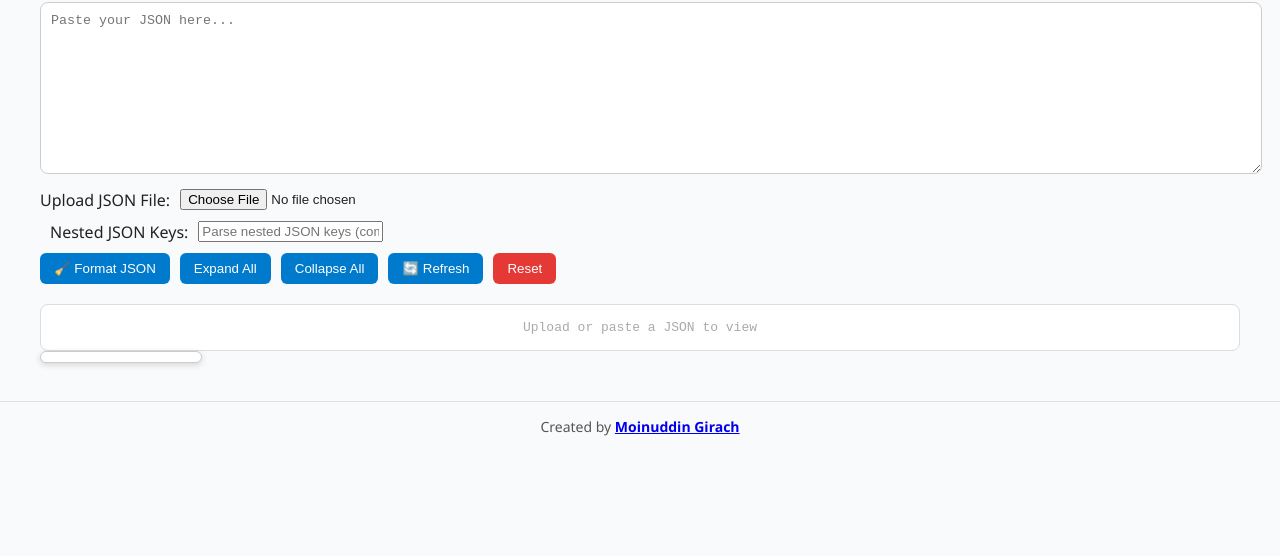
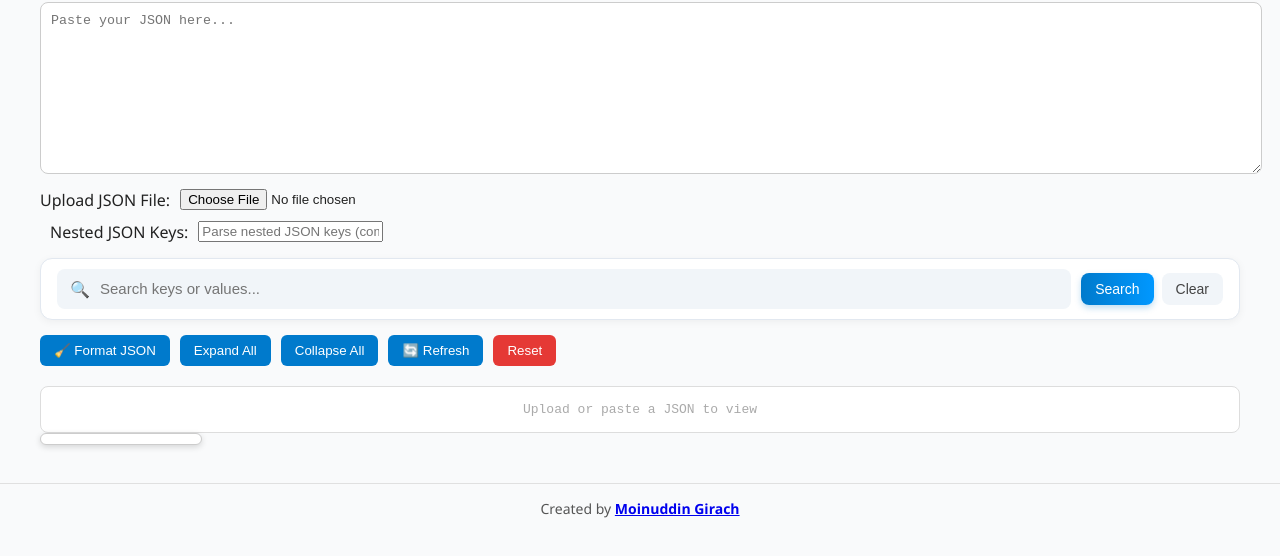
Before and after one commit to magirach/json_diff_viewer, a plain HTML site: page viewer/index.html in a window 1280 px wide. Shown: the part 124-680 px from the top of the page. Drawn offline with Linux system fonts and the light colour scheme.

Commit message:
search added

```diff
--- a/viewer/index.html
+++ b/viewer/index.html
@@ -30,6 +30,24 @@
       <input type="text" id="nestedKeys" placeholder="Parse nested JSON keys (comma-separated)"
         title="Keys containing JSON strings to parse" />
     </div>
+
+    <!-- Search Section -->
+    <div class="search-bar">
+  <div class="search-input-container">
+    <span class="search-icon">🔍</span>
+    <input
+      type="text"
+      id="searchBox"
+      placeholder="Search keys or values..."
+      aria-label="Search JSON"
+    />
+  </div>
+  <div class="search-buttons">
+    <button id="searchBtn" class="primary">Search</button>
+    <button id="clearSearch" class="secondary">Clear</button>
+  </div>
+</div>
+
 
     <!-- Action Buttons -->
     <div class="controls">
--- a/viewer/style.css
+++ b/viewer/style.css
@@ -155,3 +155,100 @@ ul.json-level {
   color: #999;
   margin: 0 5px;
 }
+
+/* Search Highlight */
+.highlight {
+  background-color: yellow;
+  color: #000;
+  border-radius: 3px;
+  padding: 1px 3px;
+}
+/* --- Modern Search Bar --- */
+.search-bar {
+  display: flex;
+  align-items: center;
+  justify-content: space-between;
+  background: #ffffff;
+  border: 1px solid #e2e8f0;
+  border-radius: 12px;
+  padding: 10px 16px;
+  margin: 15px 0;
+  box-shadow: 0 2px 8px rgba(0, 0, 0, 0.05);
+  flex-wrap: wrap;
+  gap: 10px;
+}
+
+.search-input-container {
+  display: flex;
+  align-items: center;
+  flex: 1;
+  background: #f1f5f9;
+  border-radius: 8px;
+  padding: 8px 12px;
+  transition: all 0.2s ease;
+  border: 1px solid transparent;
+}
+
+.search-input-container:focus-within {
+  background: #fff;
+  border-color: #007acc;
+  box-shadow: 0 0 0 3px rgba(0, 122, 204, 0.15);
+}
+
+.search-icon {
+  margin-right: 8px;
+  color: #007acc;
+  font-size: 16px;
+}
+
+.search-bar input {
+  border: none;
+  outline: none;
+  background: transparent;
+  font-size: 15px;
+  width: 100%;
+  color: #333;
+}
+
+.search-buttons {
+  display: flex;
+  gap: 8px;
+}
+
+.search-buttons button {
+  border: none;
+  padding: 8px 14px;
+  border-radius: 8px;
+  cursor: pointer;
+  font-size: 14px;
+  font-weight: 500;
+  transition: 0.25s ease;
+}
+
+.search-buttons button.primary {
+  background: linear-gradient(90deg, #007acc, #0098ff);
+  color: #fff;
+  box-shadow: 0 3px 6px rgba(0, 122, 204, 0.25);
+}
+
+.search-buttons button.primary:hover {
+  background: linear-gradient(90deg, #0062a3, #0081d1);
+}
+
+.search-buttons button.secondary {
+  background: #f1f5f9;
+  color: #444;
+}
+
+.search-buttons button.secondary:hover {
+  background: #e2e8f0;
+}
+
+/* Highlight text style */
+.highlight {
+  background: linear-gradient(90deg, #ffe259, #ffa751);
+  color: #000;
+  border-radius: 4px;
+  padding: 1px 3px;
+  box-shadow: 0 0 3px rgba(255, 167, 81, 0.4);
+}
```
Also changed, not shown: viewer/script.js (line endings or trailing spaces).
